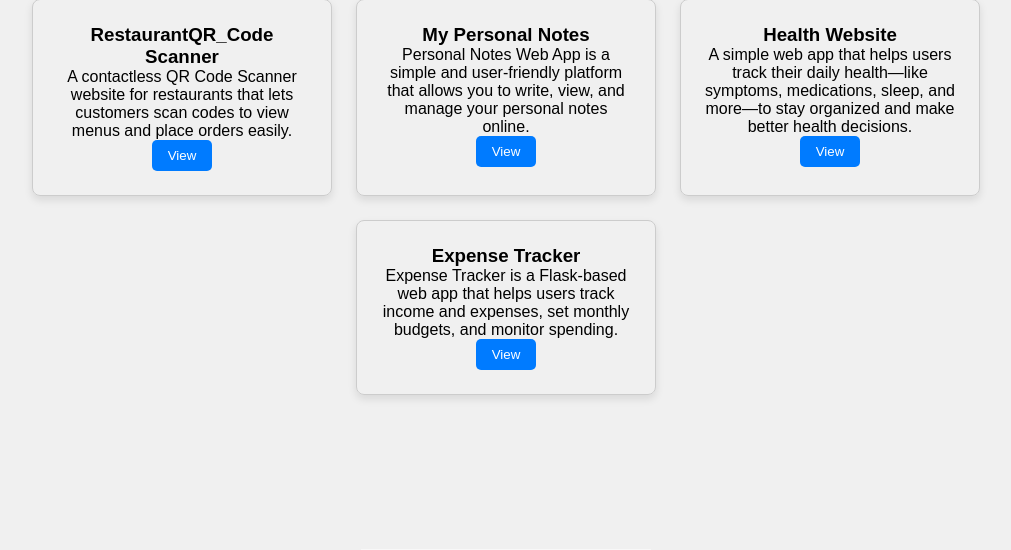
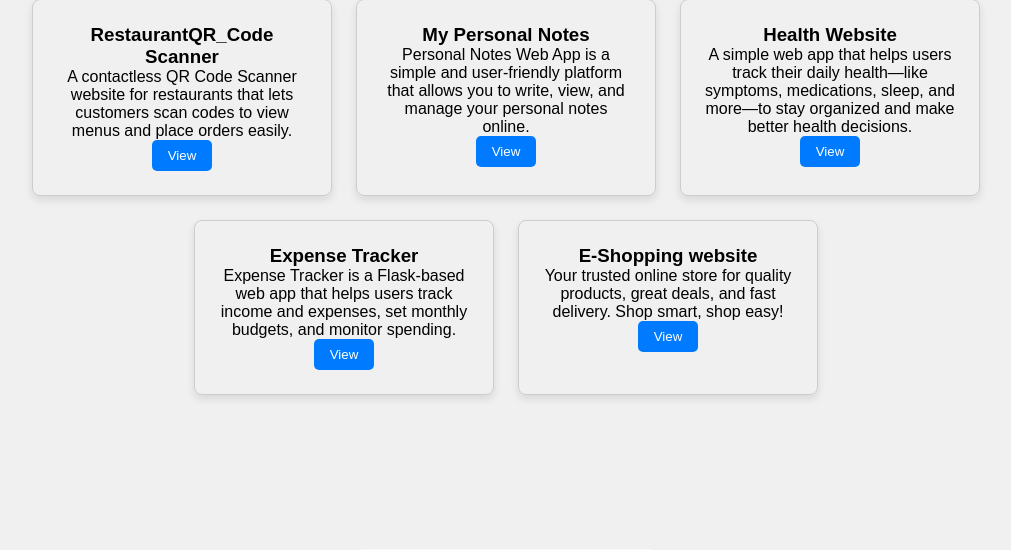
Before and after one commit to Tony-Magabush28/My-Flask-Portfolio, a Flask app: page /projects in a window 1280 px wide. Shown: the part 179-729 px from the top of the page, without its empty margins (134-1145 px from the left). Run offline with Flask 3, Linux system fonts and the light colour scheme.

Commit message:
Updated project.html

```diff
--- a/templates/projects.html
+++ b/templates/projects.html
@@ -8,7 +8,8 @@
                 {'name': 'RestaurantQR_Code Scanner', 'description': 'A contactless QR Code Scanner website for restaurants that lets customers scan codes to view menus and place orders easily.', 'url': 'https://restaurant-menu-qrcode.onrender.com'},
                 {'name': 'My Personal Notes', 'description': 'Personal Notes Web App is a simple and user-friendly platform that allows you to write, view, and manage your personal notes online.', 'url': 'https://my-notes-website.onrender.com'},
                 {'name': 'Health Website', 'description': 'A simple web app that helps users track their daily health—like symptoms, medications, sleep, and more—to stay organized and make better health decisions.', 'url': 'https://healthmate-xc1z.onrender.com'},
-                {'name': 'Expense Tracker', 'description': 'Expense Tracker is a Flask-based web app that helps users track income and expenses, set monthly budgets, and monitor spending.', 'url': 'https://expense-tracker-h6qd.onrender.com'}
+                {'name': 'Expense Tracker', 'description': 'Expense Tracker is a Flask-based web app that helps users track income and expenses, set monthly budgets, and monitor spending.', 'url': 'https://expense-tracker-h6qd.onrender.com'},
+                {'name': 'E-Shopping website', 'description': 'Your trusted online store for quality products, great deals, and fast delivery. Shop smart, shop easy!', 'url': 'https://github.com/Tony-Magabush28/E-Shopping-website'}
             ] %}
 
             {% for project in projects %}
```
